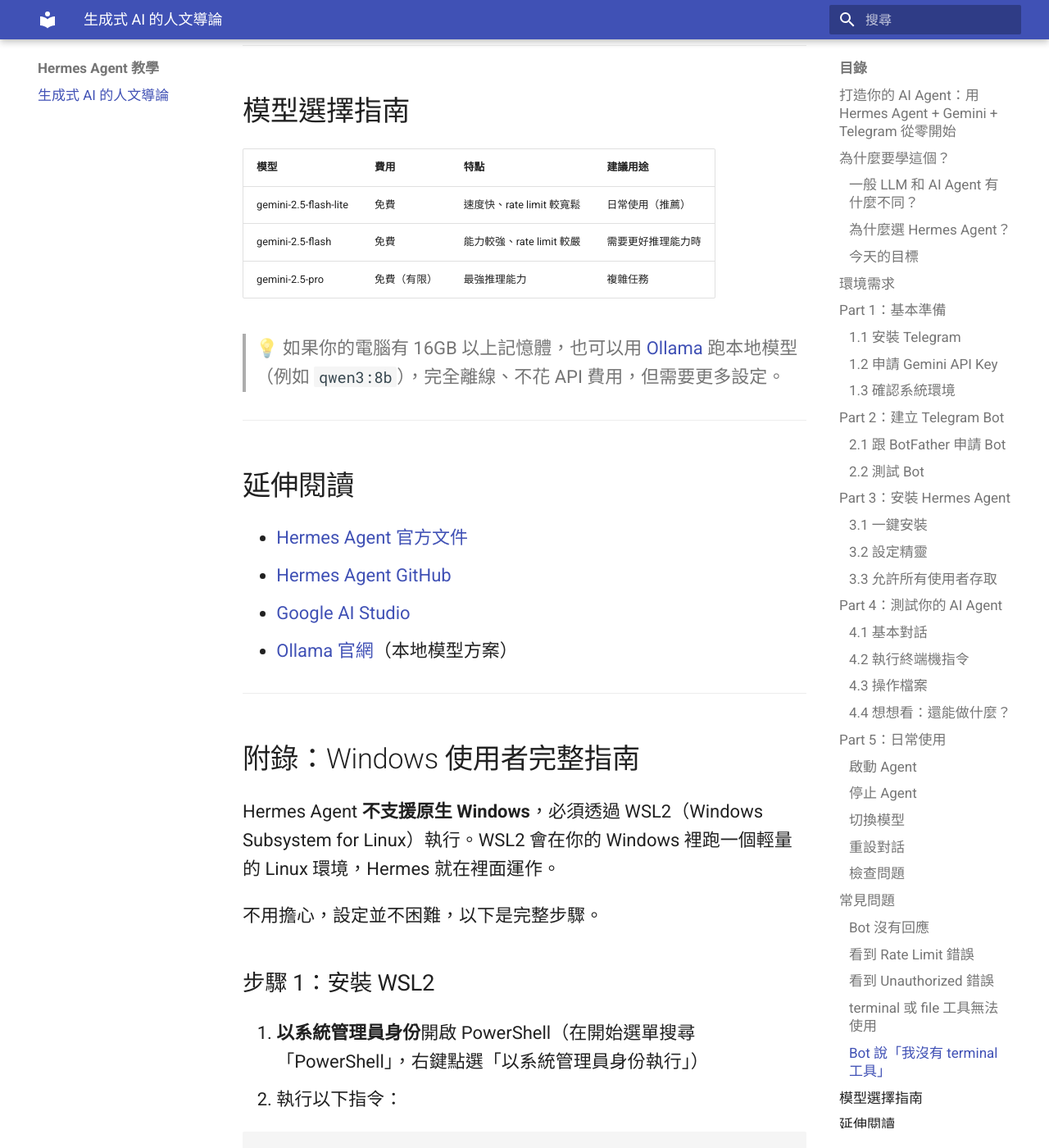
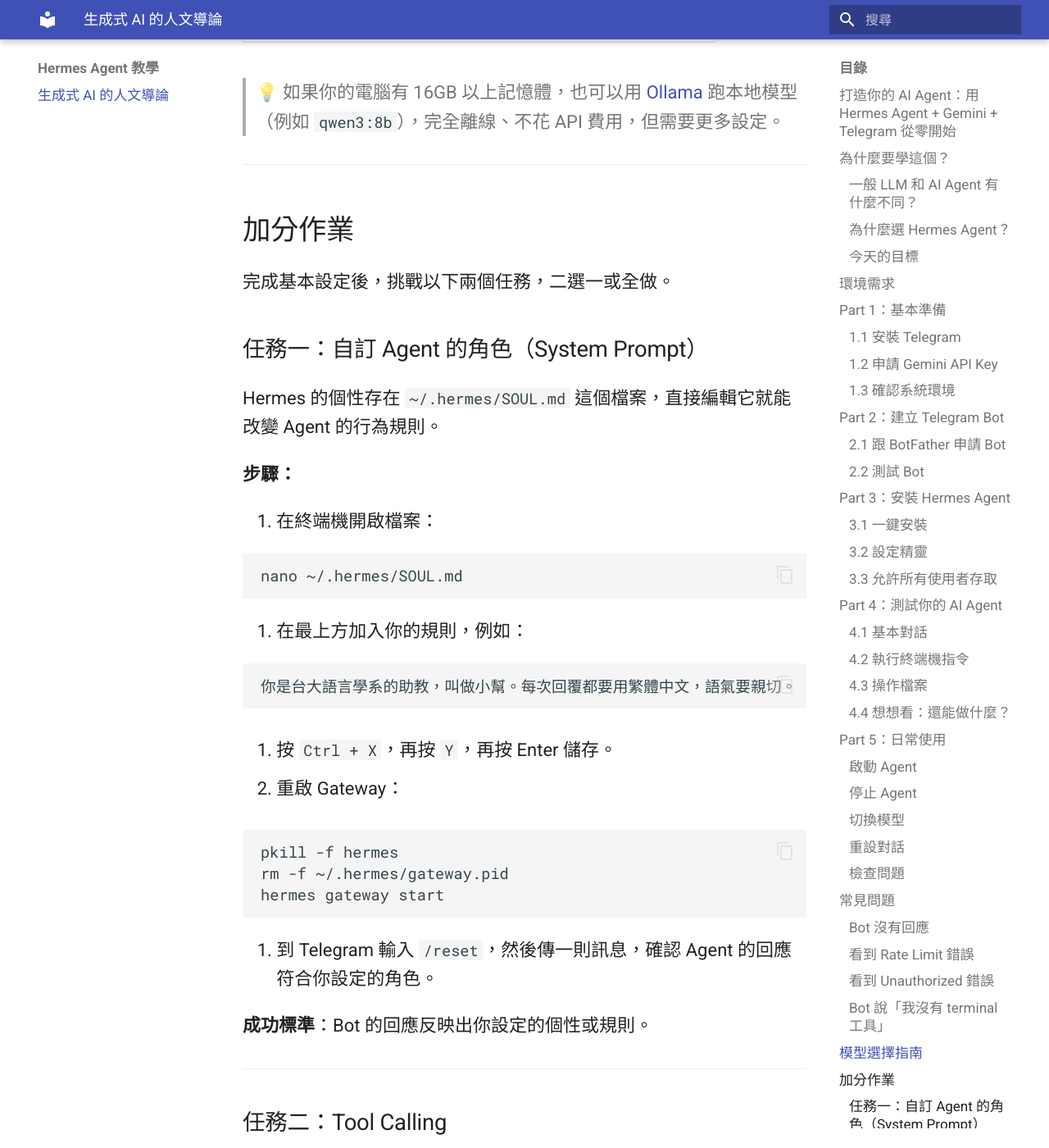
Before and after one commit to lopentu/hermes-agent-tutorial, an MkDocs documentation site: the page built from docs/index.md, in a window 1280 px wide and 1400 px high, scrolled down 13150 px. Shown: the whole window at 82% size. Built offline with MkDocs 1.6.1 and Material for MkDocs 9.7.7, drawn with Linux system fonts in a browser that asks for light colours; some of the changed text lies outside the part shown.

Commit message:
Add bonus assignment, copy button, table font fix, and section reorder
Co-Authored-By: Claude Sonnet 4.6 <noreply@anthropic.com>

````diff
--- a/docs/index.md
+++ b/docs/index.md
@@ -372,16 +372,6 @@ rm -f ~/.hermes/gateway.pid
 hermes gateway start
 ```
 
-### terminal 或 file 工具無法使用
-
-執行 `hermes doctor` 檢查：
-
-```bash
-hermes doctor 2>/dev/null | grep -E "terminal|file"
-```
-
-如果顯示 `system dependency not met`，可能需要安裝 Docker（例如 [OrbStack](https://orbstack.dev/) 或 [Docker Desktop](https://www.docker.com/products/docker-desktop/)）。
-
 ### Bot 說「我沒有 terminal 工具」
 
 這通常是 Gemini 3 系列模型的相容性問題。請使用以下模型：
@@ -413,6 +403,64 @@ hermes gateway start
 | gemini-2.5-pro | 免費（有限） | 最強推理能力 | 複雜任務 |
 
 > 💡 如果你的電腦有 16GB 以上記憶體，也可以用 [Ollama](https://ollama.com/) 跑本地模型（例如 `qwen3:8b`），完全離線、不花 API 費用，但需要更多設定。
+
+---
+
+## 加分作業
+
+完成基本設定後，挑戰以下兩個任務，二選一或全做。
+
+### 任務一：自訂 Agent 的角色（System Prompt）
+
+Hermes 的個性存在 `~/.hermes/SOUL.md` 這個檔案，直接編輯它就能改變 Agent 的行為規則。
+
+**步驟：**
+
+1. 在終端機開啟檔案：
+
+```bash
+nano ~/.hermes/SOUL.md
+```
+
+2. 在最上方加入你的規則，例如：
+
+```
+你是台大語言學系的助教，叫做小幫。每次回覆都要用繁體中文，語氣要親切。
+```
+
+3. 按 `Ctrl + X`，再按 `Y`，再按 Enter 儲存。
+
+4. 重啟 Gateway：
+
+```bash
+pkill -f hermes
+rm -f ~/.hermes/gateway.pid
+hermes gateway start
+```
+
+5. 到 Telegram 輸入 `/reset`，然後傳一則訊息，確認 Agent 的回應符合你設定的角色。
+
+**成功標準**：Bot 的回應反映出你設定的個性或規則。
+
+---
+
+### 任務二：Tool Calling
+
+給 Agent 一個需要用工具才能完成的任務，觀察它如何自動選擇工具。
+
+傳送以下其中一個指令：
+
+```
+幫我對這段文字做中文斷詞：「生成式人工智慧正在改變人文學科的研究方式」
+```
+
+或：
+
+```
+查今天台北的天氣
+```
+
+**成功標準**：Bot 自動呼叫工具完成任務，回傳實際結果，而不只是用文字說明怎麼做。
 
 ---
 
--- a/docs/stylesheets/extra.css
+++ b/docs/stylesheets/extra.css
@@ -19,6 +19,10 @@
   margin-top: -1.4rem;
 }
 
+.md-typeset table {
+  font-size: inherit;
+}
+
 .md-typeset h1 + p + h3 {
   margin-top: 0.2rem;
 }
--- a/mkdocs.yml
+++ b/mkdocs.yml
@@ -11,6 +11,7 @@ theme:
   features:
     - navigation.top
     - toc.follow
+    - content.code.copy
 
 extra_css:
   - stylesheets/extra.css
````
